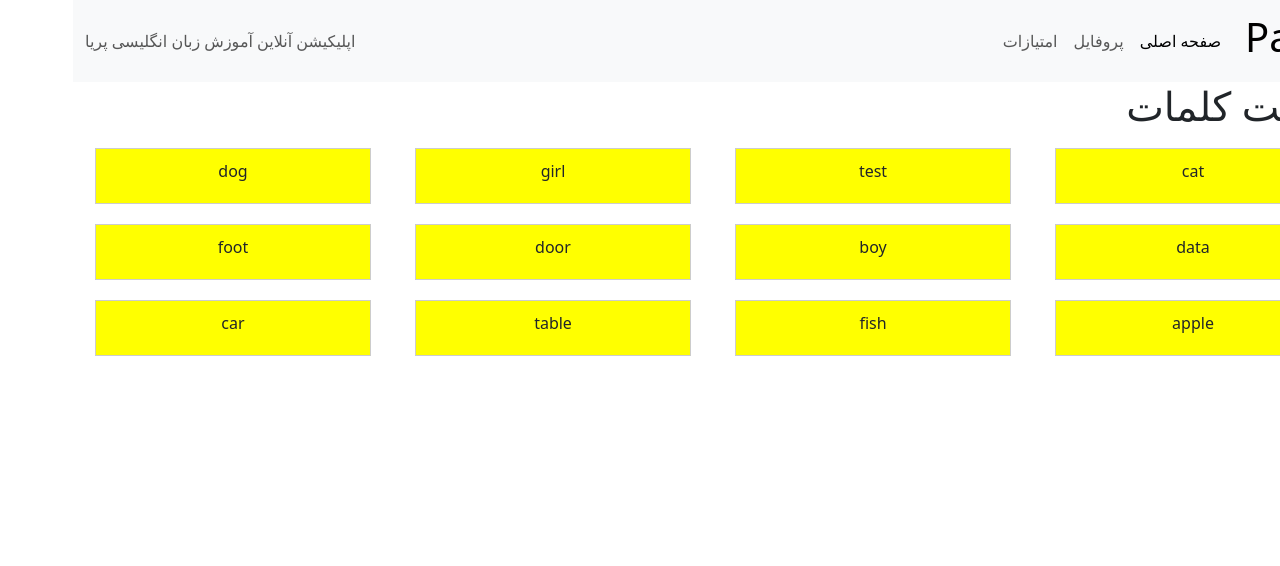
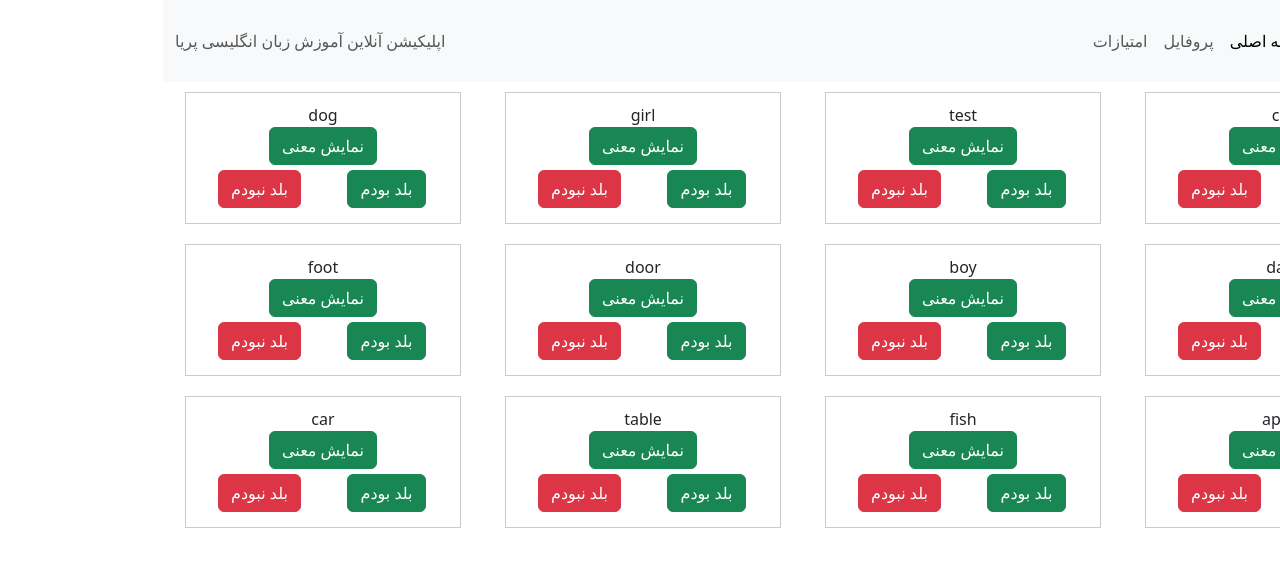
Before and after one commit to sadeghbiglar/vue-english-learning, a Vue app: page / in a window 1280 px wide. Shown: the top 566 px of the page. Built offline with nearby package versions, Linux system fonts and the light colour scheme.

Commit message:
change button and toggle meaning location

```diff
--- a/src/components/wordList.vue
+++ b/src/components/wordList.vue
@@ -1,33 +1,19 @@
 <template>
   <div class="container-fluid">
-    <h1>لیست کلمات</h1>
     <div class="row">
       <div v-for="(item, index) in shuffledWords" :key="item.id" class="col-lg-4 col-md-6 col-xl-3">
-        <div
-          v-if="!item.known"
-          class="word-box"
-          @click="toggleMeaning(index)"
-          :class="{ 'green-box': item.known, 'yellow-box': !item.known }"
-        >
+        <div v-if="!item.known" class="word-box">
           <div v-if="!item.showMeaning">{{ item.word }}</div>
-          <div class="meaning" v-if="item.showMeaning">
-            <strong>معنی:</strong>
-            {{ item.meaning }}
+          <div>
+            <button @click="toggleMeaning(index)" class="btn btn-success">نمایش معنی</button>
+            <div v-if="item.showMeaning">{{ item.meaning }}</div>
           </div>
           <div class="button-container">
             <div class="button-wrapper">
-              <button
-                @click="markAsKnown(index)"
-                class="btn btn-success"
-                v-if="item.showMeaning"
-              >بلد بودم</button>
+              <button @click="markAsKnown(index)" class="btn btn-success">بلد بودم</button>
             </div>
             <div class="button-wrapper">
-              <button
-                @click="markAsUnknown(index)"
-                class="btn btn-danger"
-                v-if="item.showMeaning"
-              >بلد نبودم</button>
+              <button @click="markAsUnknown(index)" class="btn btn-danger">بلد نبودم</button>
             </div>
           </div>
         </div>
@@ -55,7 +41,7 @@ const showSuccessMessage2 = ref(false); // نمایش پیام موفقیت مر
 const showSuccessMessage3 = ref(false); // نمایش پیام موفقیت مرحله 3
 const correctWords = ref([]); // آرایه‌ای برای ذخیره کلمات درست
 const wrongWords = ref([]); // آرایه‌ای برای ذخیره کلمات غلط
-
+const show_meaning_click = ref(false);
 const loadWords = async () => {
   try {
     const response = await fetch("/src/assets/words.json"); // مسیر فایل JSON را تعیین کنید
```
